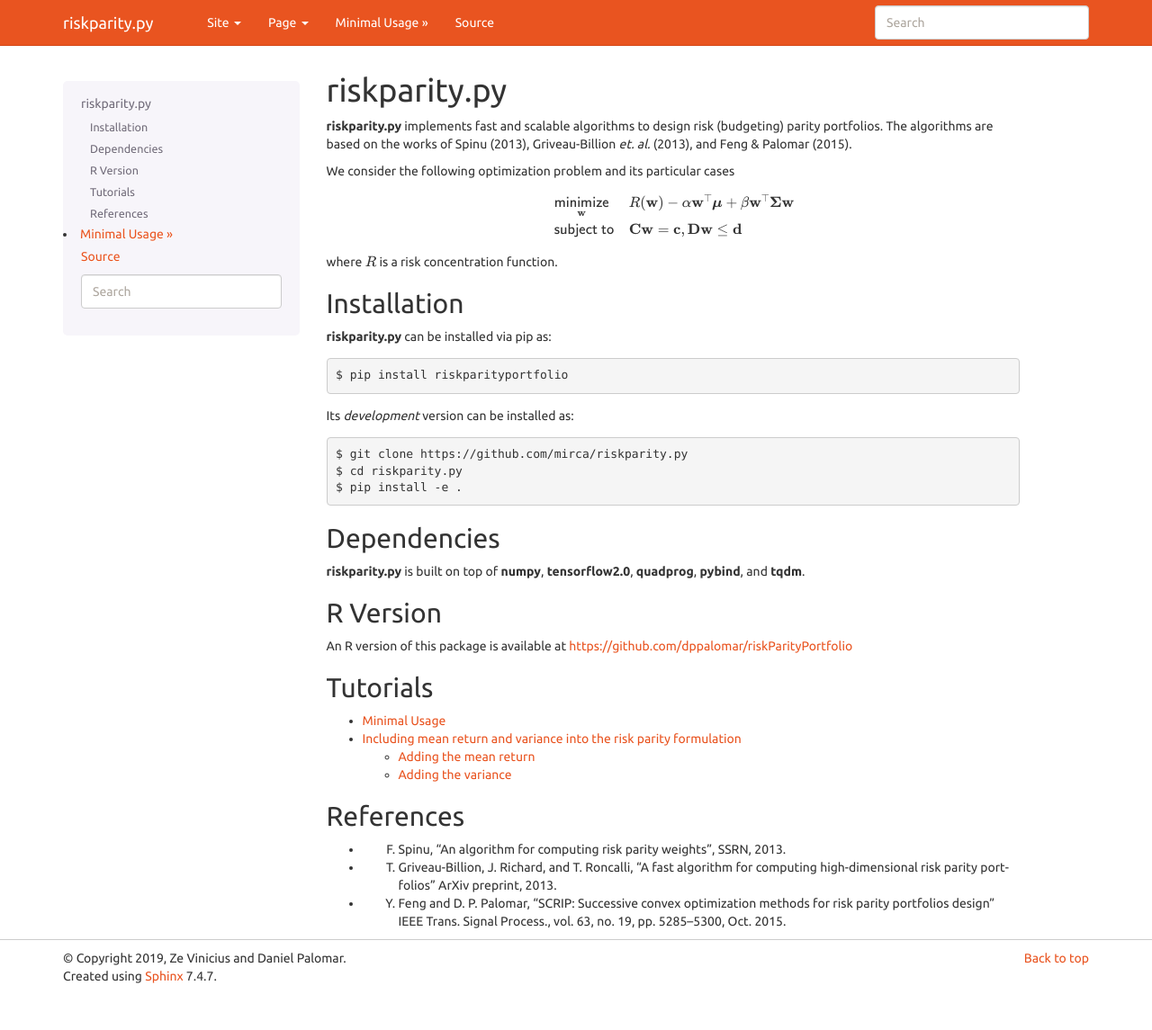
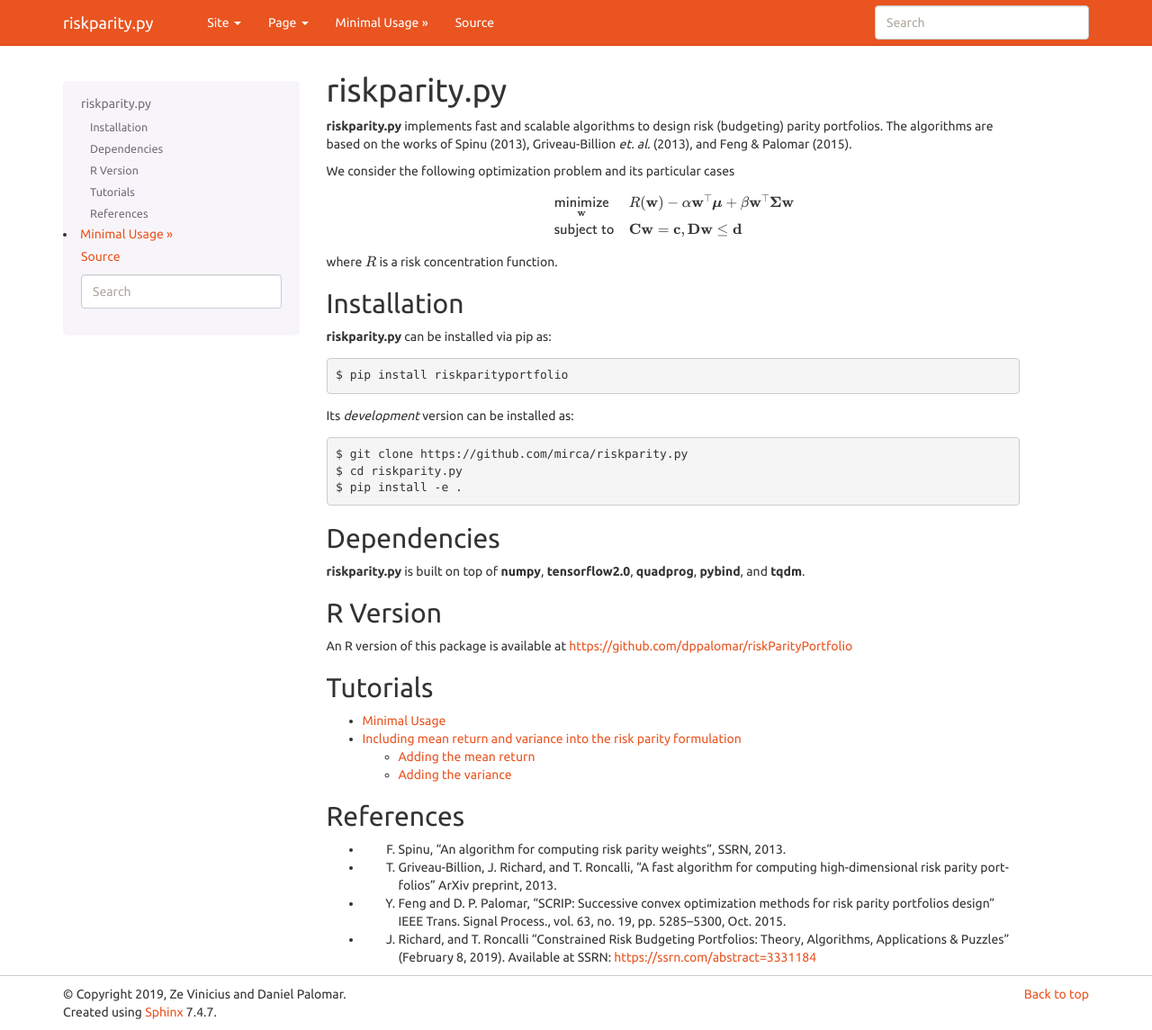
Before and after one commit to convexfi/riskparity.py, a Sphinx documentation site: the page built from docs/source/index.rst, in a window 1280 px wide and 1145 px high. Shown: the whole window at 90% size. Built offline with Sphinx 7.4.7, drawn with Linux system fonts in a browser that asks for light colours.

Commit message:
doc: update references

```diff
--- a/docs/source/index.rst
+++ b/docs/source/index.rst
@@ -58,6 +58,7 @@ References
 * F. Spinu, "An algorithm for computing risk parity weights", SSRN, 2013.
 * T. Griveau-Billion, J. Richard, and T. Roncalli, "A fast algorithm for computing high-dimensional risk parity portfolios" ArXiv preprint, 2013.
 * Y. Feng and D. P. Palomar, "SCRIP: Successive convex optimization methods for risk parity portfolios design" IEEE Trans. Signal Process., vol. 63, no. 19, pp. 5285–5300, Oct. 2015.
+* J. Richard, and T. Roncalli "Constrained Risk Budgeting Portfolios: Theory, Algorithms, Applications & Puzzles" (February 8, 2019). Available at SSRN: https://ssrn.com/abstract=3331184
 
 .. toctree::
    :maxdepth: 2
```
